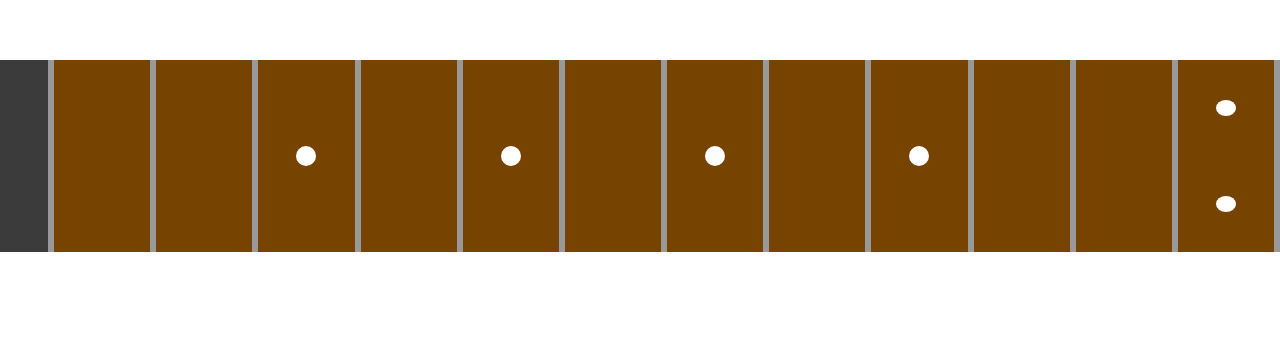
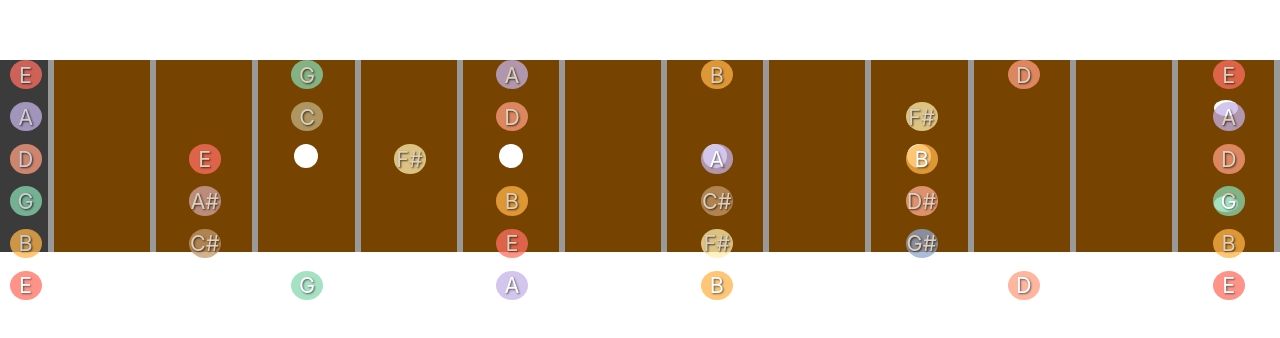
Before and after one commit to MichaelVerdon/GuitarFretVerse, a React (Create React App) app in the folder guitarfretverse/: page / in a window 1280 px wide. Shown: the part 220-558 px from the top of the page. Built offline with nearby package versions, Linux system fonts and the light colour scheme.

Commit message:
notes display

```diff
--- a/guitarfretverse/src/App.css
+++ b/guitarfretverse/src/App.css
@@ -72,8 +72,8 @@
 }
 
 .fretdot {
-  width: 20px;
-  height: 20px;
+  width: 1.5rem;
+  height: 1.5rem;
   border-radius: 50%;
   background-color: white;
 }
@@ -82,3 +82,50 @@
   margin-top: 2.5rem;
   margin-bottom: 2.5rem;
 }
+
+.notesContainer {
+  display: flex;
+  flex-direction: horizontal;
+  position: absolute;
+  top: 0;
+  left: 0;
+  height: 100%;
+  width: 100%;
+  z-index: 1000;
+}
+
+.notesNutContainer{
+  width: 4%;
+  height: 100%;
+  display: flex;
+  align-items: center;
+  flex-direction: column;
+}
+
+.notesNutContainer .noteDot {
+  position: relative;
+  margin-bottom: 0.8rem;
+  z-index: 2000;
+}
+
+.notesNutContainer .noteDot:last-child {
+  margin-bottom: 0;
+}
+
+.notesFretContainer {
+  width: 8%;
+  height: 100%;
+  display: flex;
+  align-items: center;
+  flex-direction: column;
+}
+
+.notesFretContainer .noteDot {
+  position: relative;
+  margin-bottom: 0.8rem;
+  z-index: 2000;
+}
+
+.notesFretContainer .noteDot:last-child {
+  margin-bottom: 0;
+}
--- /dev/null
+++ b/guitarfretverse/src/Note.css
@@ -0,0 +1,72 @@
+:root {
+    --e-note: #ff6f61;        /* Soft Red */
+    --f-note: #ffcc5c;        /* Light Orange */
+    --fsharp-note: #ffeead;   /* Pale Yellow */
+    --g-note: #88d8b0;        /* Soft Green */
+    --gsharp-note: #91a8d0;   /* Light Blue */
+    --a-note: #c5b3e7;        /* Light Purple */
+    --asharp-note: #d4a5a5;   /* Warm Beige */
+    --b-note: #ffb347;        /* Warm Orange */
+    --c-note: #c2b280;        /* Taupe */
+    --csharp-note: #c49a6c;   /* Soft Brown */
+    --d-note: #ff9e80;        /* Coral */
+    --dsharp-note: #ffab91;   /* Light Coral */
+
+        /* Ionian Mode */
+    --ionian: #ff6f61;        /* Soft Red */
+
+    /* Dorian Mode */
+    --dorian: #6f9eaf;        /* Soft Teal */
+
+    /* Phrygian Mode */
+    --phrygian: #d46a6a;      /* Red */
+
+    /* Lydian Mode */
+    --lydian: #ffcc5c;        /* Light Orange */
+
+    /* Mixolydian Mode */
+    --mixolydian: #a2d3a8;    /* Soft Green */
+
+    /* Aeolian Mode */
+    --aeolian: #b39bc8;       /* Light Purple */
+
+    /* Locrian Mode */
+    --locrian: #91a8d0;       /* Light Blue */
+  }
+
+/* E, F, F#, G, G#, A, A#, B, C, C#, D, D# */
+
+.noteDot {
+    border-radius: 50%;
+    width: 2rem;
+    height: 2rem;
+    display: flex;
+    justify-content: center;
+    align-items: center;
+    transition: transform .1s ease-in-out;
+    opacity: 0.75;
+}
+
+.noteDot:hover {
+    transform: scale(1.5);
+    opacity: 1;
+}
+
+.noteText {
+    color: white; /* or any other color you want */
+    text-shadow: 1px 1px 2px rgba(0, 0, 0, 0.8); /* adjust values as needed */
+    font-size: 1.35rem;
+  }
+
+#e { background-color: var(--e-note); }
+#f { background-color: var(--f-note); }
+#fsharp { background-color: var(--fsharp-note); }
+#g { background-color: var(--g-note); }
+#gsharp { background-color: var(--gsharp-note); }
+#a { background-color: var(--a-note); }
+#asharp { background-color: var(--asharp-note); }
+#b { background-color: var(--b-note); }
+#c { background-color: var(--c-note); }
+#csharp { background-color: var(--csharp-note); }
+#d { background-color: var(--d-note); }
+#dsharp { background-color: var(--dsharp-note); }
--- a/guitarfretverse/src/guitar.jsx
+++ b/guitarfretverse/src/guitar.jsx
@@ -1,10 +1,40 @@
 import React from 'react';
 import './App.css';
+import Note from './note.jsx';
+import GuitarData from './utils/guitarData.js';
 
 const Guitar = () => {
 
+    const testPattern = GuitarData.pentatonicBinary;
+    const allNotes = GuitarData.allGuitarNotes;
+
+    const preparePattern = () => {
+
+    }
+
     return(
         <div className="guitar">
+            <div className='notesContainer'>
+                {testPattern.map((item, index) => {
+                    if (index === 0) {
+                        return (
+                            <div key={index} className='notesNutContainer'>
+                                {allNotes[index].map((note, i) => (
+                                    <Note key={i} note={note} active={item[i]} />
+                                ))}
+                            </div>
+                        );
+                    } else {
+                        return (
+                            <div key={index} className='notesFretContainer'>
+                                {allNotes[index].map((note, i) => (
+                                    <Note key={i} note={note} active={item[i]} />
+                                ))}
+                            </div>
+                        );
+                    }
+                })}
+            </div>
             <div className='stringContainer'>
                 <div className='string' id='estring'></div>
                 <div className='string' id='astring'></div>
--- /dev/null
+++ b/guitarfretverse/src/note.jsx
@@ -0,0 +1,41 @@
+import React from 'react';
+import './Note.css';
+
+const Note = ({note, active}) => {
+
+    const noteMap = [
+        {arg: "e", display: "E"},
+        {arg: "f", display: "F"},
+        {arg: "fsharp", display: "F#"},
+        {arg: "g", display: "G"},
+        {arg: "gsharp", display: "G#"},
+        {arg: "a", display: "A"},
+        {arg: "asharp", display: "A#"},
+        {arg: "b", display: "B"},
+        {arg: "c", display: "C"},
+        {arg: "csharp", display: "C#"},
+        {arg: "d", display: "D"},
+        {arg: "dsharp", display: "D#"},
+        {arg: "null", display:''}
+    ];
+
+    function getDisplayFromArgument(){
+        for(let _note of noteMap){
+            if(_note["arg"] === note){
+                return _note["display"];
+            }
+        }
+    }
+
+
+    return(
+        active ?
+        <div className='noteDot' id={note}>
+            <div className='noteText'>{getDisplayFromArgument()}</div>
+        </div>
+        :
+        <div className='noteDot'></div>
+    )
+}
+
+export default Note;
--- /dev/null
+++ b/guitarfretverse/src/utils/guitarData.js
@@ -0,0 +1,54 @@
+const GuitarData = {
+    allGuitarNotes: [
+        ["e", "a", "d", "g", "b", "e"],
+        ["f", "asharp", "dsharp", "gsharp", "c", "f"],
+        ["fsharp", "b", "e", "asharp", "csharp", "fsharp"],
+        ["g", "c", "f", "a", "d", "g"],
+        ["gsharp", "csharp", "fsharp", "asharp", "dsharp", "gsharp"],
+        ["a", "d", "g", "b", "e", "a"],
+        ["asharp", "dsharp", "gsharp", "c", "f", "asharp"],
+        ["b", "e", "a", "csharp", "fsharp", "b"],
+        ["c", "f", "asharp", "d", "g", "c"],
+        ["csharp", "fsharp", "b", "dsharp", "gsharp", "csharp"],
+        ["d", "g", "c", "e", "a", "d"],
+        ["dsharp", "gsharp", "csharp", "f", "asharp", "dsharp"],
+        ["e", "a", "d", "g", "b", "e"]
+      ],
+
+    allNotesBinary: [
+      [1, 1, 1, 1, 1, 1],
+      [1, 1, 1, 1, 1, 1],
+      [1, 1, 1, 1, 1, 1],
+      [1, 1, 1, 1, 1, 1],
+      [1, 1, 1, 1, 1, 1],
+      [1, 1, 1, 1, 1, 1],
+      [1, 1, 1, 1, 1, 1],
+      [1, 1, 1, 1, 1, 1],
+      [1, 1, 1, 1, 1, 1],
+      [1, 1, 1, 1, 1, 1],
+      [1, 1, 1, 1, 1, 1],
+      [1, 1, 1, 1, 1, 1],
+      [1, 1, 1, 1, 1, 1]
+    ],
+
+    pentatonicBinary: [
+        [1, 1, 1, 1, 1, 1],
+        [0, 0, 0, 0, 0, 0],
+        [0, 0, 1, 1, 1, 0],
+        [1, 1, 0, 0, 0, 1],
+        [0, 0, 1, 0, 0, 0],
+        [1, 1, 0, 1, 1, 1],
+        [0, 0, 0, 0, 0, 0],
+        [1, 0, 1, 1, 1, 1],
+        [0, 0, 0, 0, 0, 0],
+        [0, 1, 1, 1, 1, 0],
+        [1, 0, 0, 0, 0, 1],
+        [0, 0, 0, 0, 0, 0],
+        [1, 1, 1, 1, 1, 1]
+    ],
+
+
+    guitarKeys: ["e", "f", "fsharp", "g", "gsharp", "a", "asharp", "b", "c", "csharp", "d", "dsharp"]
+  };
+
+export default GuitarData;
```
Also changed, not shown: guitarfretverse/src/utils/noteGenerator.js (added, +27 -0 lines).
